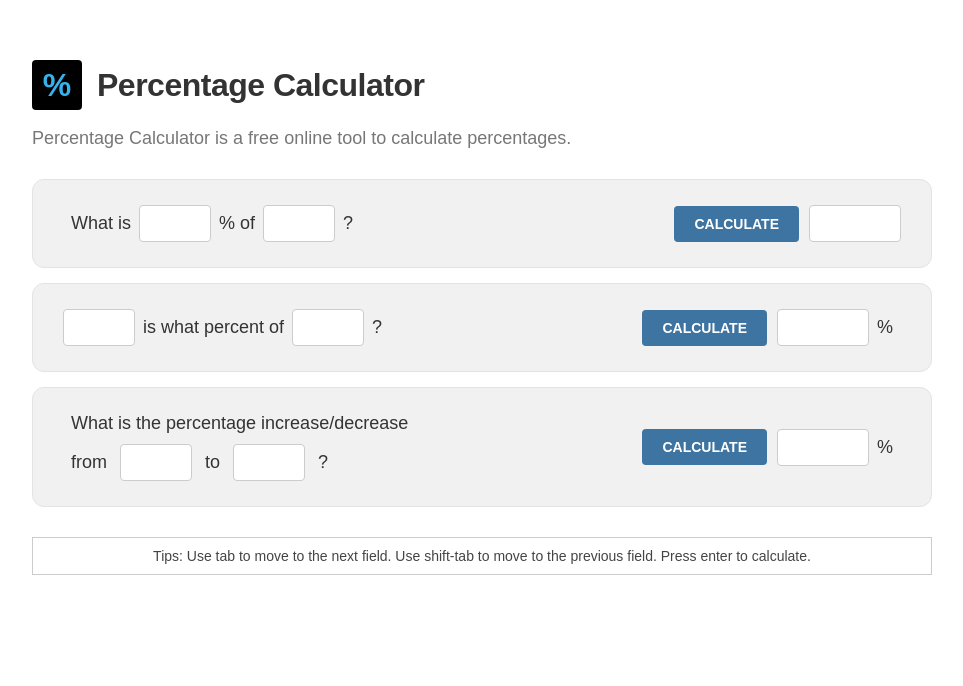
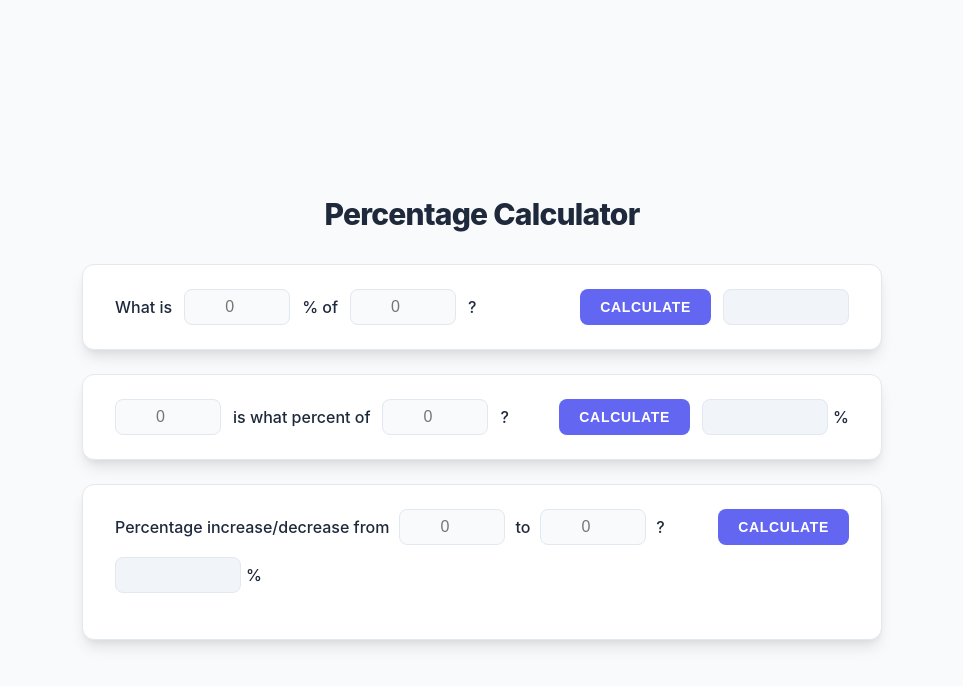
Before and after one commit to acolleague/me, a plain HTML site: page percentage-calculator.html in a window 1280 px wide. Shown: the whole page, without its empty margins (158-1121 px from the left). Drawn offline with Linux system fonts and the light colour scheme.

Commit message:
add x func and styling changes percentage-calculator.html

```diff
--- a/percentage-calculator.html
+++ b/percentage-calculator.html
@@ -5,179 +5,187 @@
     <meta name="viewport" content="width=device-width, initial-scale=1.0">
     <title>Percentage Calculator</title>
     <style>
-        body {
-            font-family: Arial, Helvetica, sans-serif;
-            color: #333;
-            max-width: 900px;
-            margin: 40px auto;
-            padding: 20px;
-            background-color: #ffffff;
+        :root {
+            --primary-accent: #6366f1;    /* Indigo Brand Color */
+            --bg-color: #f8fafc;
+            --card-bg: #ffffff;
+            --text-main: #1e293b;
+            --text-muted: #64748b;
+            --input-border: #e2e8f0;
+            --radius: 12px;
+            --shadow: 0 10px 15px -3px rgba(0, 0, 0, 0.1), 0 4px 6px -2px rgba(0, 0, 0, 0.05);
         }
 
-        /* Header Styling */
-        .header-container {
-            display: flex;
-            align-items: center;
-            margin-bottom: 10px;
-        }
-
-        .logo-box {
-            background-color: black;
-            color: #35b3ee; /* Light blue % symbol color */
-            width: 50px;
-            height: 50px;
+        body {
+            font-family: 'Inter', system-ui, -apple-system, sans-serif;
+            background-color: var(--bg-color);
+            color: var(--text-main);
             display: flex;
             justify-content: center;
             align-items: center;
-            font-size: 32px;
-            font-weight: bold;
-            border-radius: 4px;
-            margin-right: 15px;
+            min-height: 100vh;
+            margin: 0;
+            padding: 20px;
+        }
+
+        .container {
+            width: 100%;
+            max-width: 800px;
         }
 
         h1 {
-            font-size: 32px;
-            margin: 0;
-            letter-spacing: -0.5px;
+            font-size: 1.875rem;
+            font-weight: 800;
+            margin-bottom: 2rem;
+            letter-spacing: -0.025em;
+            text-align: center;
         }
 
-        .sub-header {
-            color: #777;
-            font-size: 18px;
-            margin-bottom: 30px;
-        }
-
-        /* Calculation Row Styling */
         .calc-row {
-            background-color: #f1f1f1;
-            border: 1px solid #e3e3e3;
-            border-radius: 12px;
-            padding: 25px 30px;
-            margin-bottom: 15px;
+            background: var(--card-bg);
+            padding: 1.5rem 2rem;
+            border-radius: var(--radius);
+            box-shadow: var(--shadow);
+            border: 1px solid var(--input-border);
+            margin-bottom: 1.5rem;
             display: flex;
             align-items: center;
-            font-size: 18px;
+            flex-wrap: wrap;
+            gap: 12px;
         }
 
         .calc-row span {
-            margin: 0 8px;
+            font-weight: 500;
+            color: var(--text-main);
         }
 
+        /* Input Styling from VAT App */
         input {
-            width: 60px;
-            height: 35px;
-            border: 1px solid #ccc;
-            border-radius: 4px;
-            font-size: 18px;
-            padding: 0 5px;
+            padding: 8px 12px;
+            background: var(--bg-color);
+            border: 1px solid var(--input-border);
+            border-radius: 8px;
+            color: var(--text-main);
+            font-size: 1rem;
+            width: 80px;
             text-align: center;
+            transition: all 0.2s;
         }
 
-        /* Larger output fields like the screenshot */
-        .output-field {
-            width: 80px;
-            background-color: #fff;
-            margin-left: 10px;
+        input:focus {
+            outline: none;
+            border-color: var(--primary-accent);
+            box-shadow: 0 0 0 3px rgba(99, 102, 241, 0.1);
         }
 
+        /* Read-only output box styling */
+        .output-box {
+            background: #f1f5f9;
+            border-color: var(--input-border);
+            font-weight: 700;
+            color: var(--primary-accent);
+            cursor: default;
+            width: 100px;
+        }
+
+        /* Calculate Button styling */
         button {
-            background-color: #3e74a1;
+            background-color: var(--primary-accent);
             color: white;
             border: none;
-            border-radius: 4px;
+            border-radius: 8px;
             padding: 10px 20px;
-            font-weight: bold;
-            font-size: 14px;
+            font-size: 0.875rem;
+            font-weight: 700;
+            text-transform: uppercase;
+            letter-spacing: 0.05em;
             cursor: pointer;
-            margin-left: auto; /* Push to the right */
-            transition: background 0.2s;
+            margin-left: auto; /* Pushes button and output to the right */
+            transition: opacity 0.2s;
         }
 
         button:hover {
-            background-color: #2e5a7e;
+            opacity: 0.9;
         }
 
-        /* Tips Bar */
-        .tips-bar {
-            border: 1px solid #ccc;
-            padding: 10px;
-            text-align: center;
-            font-size: 14px;
-            color: #444;
-            margin-top: 30px;
+        /* Specific styles for the multiplier text */
+        .multiplier-text {
+            width: 100%;
+            margin-top: 10px;
+            font-size: 0.85rem;
+            color: var(--text-muted);
+            text-align: right;
+            font-style: italic;
         }
 
-        /* Responsive */
-        @media (max-width: 600px) {
+        @media (max-width: 640px) {
             .calc-row {
                 flex-direction: column;
-                gap: 15px;
                 text-align: center;
             }
             button {
-                margin: 0 auto;
+                margin: 10px 0;
+                width: 100%;
             }
+            .multiplier-text { text-align: center; }
         }
     </style>
 </head>
 <body>
 
-    <div class="header-container">
-        <div class="logo-box">%</div>
+<div class="container">
     <h1>Percentage Calculator</h1>
-    </div>
-    <p class="sub-header">Percentage Calculator is a free online tool to calculate percentages.</p>
 
-    <!-- Calculator 1 -->
+    <!-- Row 1 -->
     <div class="calc-row">
         <span>What is</span>
-        <input type="number" id="c1_p" placeholder="">
+        <input type="number" id="c1_p" placeholder="0">
         <span>% of</span>
-        <input type="number" id="c1_v" placeholder="">
+        <input type="number" id="c1_v" placeholder="0">
         <span>?</span>
-        <button onclick="calc1()">CALCULATE</button>
-        <input type="text" id="c1_res" class="output-field" readonly>
+        <button onclick="calc1()">Calculate</button>
+        <input type="text" id="c1_res" class="output-box" readonly>
     </div>
 
-    <!-- Calculator 2 -->
+    <!-- Row 2 -->
     <div class="calc-row">
-        <input type="number" id="c2_v1" placeholder="">
+        <input type="number" id="c2_v1" placeholder="0">
         <span>is what percent of</span>
-        <input type="number" id="c2_v2" placeholder="">
+        <input type="number" id="c2_v2" placeholder="0">
         <span>?</span>
-        <button onclick="calc2()">CALCULATE</button>
-        <input type="text" id="c2_res" class="output-field" readonly>
+        <button onclick="calc2()">Calculate</button>
+        <div style="display: flex; align-items: center; gap: 5px;">
+            <input type="text" id="c2_res" class="output-box" readonly>
             <span>%</span>
         </div>
+    </div>
 
-    <!-- Calculator 3 -->
+    <!-- Row 3 -->
     <div class="calc-row">
-        <div style="display:flex; flex-direction: column;">
-            <span>What is the percentage increase/decrease</span>
-            <div style="margin-top: 10px;">
-                <span>from</span>
-                <input type="number" id="c3_v1" placeholder="">
+        <div style="display: flex; flex-direction: column; gap: 8px; flex-grow: 1;">
+            <div style="display: flex; align-items: center; gap: 10px; flex-wrap: wrap;">
+                <span>Percentage increase/decrease from</span>
+                <input type="number" id="c3_v1" placeholder="0">
                 <span>to</span>
-                <input type="number" id="c3_v2" placeholder="">
+                <input type="number" id="c3_v2" placeholder="0">
                 <span>?</span>
             </div>
         </div>
-        <button onclick="calc3()">CALCULATE</button>
-        <input type="text" id="c3_res" class="output-field" readonly>
+        <button onclick="calc3()">Calculate</button>
+        <div style="display: flex; align-items: center; gap: 5px;">
+            <input type="text" id="c3_res" class="output-box" readonly>
             <span>%</span>
         </div>
-
-    <div class="tips-bar">
-        Tips: Use tab to move to the next field. Use shift-tab to move to the previous field. Press enter to calculate.
+        <div id="c3_multiplier" class="multiplier-text"></div>
+    </div>
 </div>
 
 <script>
-        // Formats numbers to avoid long decimals
     function format(num) {
-            return parseFloat(num.toFixed(2));
+        return parseFloat(num.toFixed(2)).toLocaleString();
     }
 
-        // Logic for Row 1: What is X% of Y?
+    // Row 1: What is X% of Y?
     function calc1() {
         const p = parseFloat(document.getElementById('c1_p').value);
         const v = parseFloat(document.getElementById('c1_v').value);
@@ -186,7 +194,7 @@
         }
     }
 
-        // Logic for Row 2: X is what percent of Y?
+    // Row 2: X is what % of Y?
     function calc2() {
         const v1 = parseFloat(document.getElementById('c2_v1').value);
         const v2 = parseFloat(document.getElementById('c2_v2').value);
@@ -195,22 +203,34 @@
         }
     }
 
-        // Logic for Row 3: % increase/decrease from X to Y?
+    // Row 3: % Change + Multiplier logic
     function calc3() {
         const v1 = parseFloat(document.getElementById('c3_v1').value);
         const v2 = parseFloat(document.getElementById('c3_v2').value);
+        const resBox = document.getElementById('c3_res');
+        const multBox = document.getElementById('c3_multiplier');
+
         if (!isNaN(v1) && !isNaN(v2) && v1 !== 0) {
+            // Percentage calculation
             const diff = v2 - v1;
-                document.getElementById('c3_res').value = format((diff / v1) * 100);
+            const percentChange = (diff / v1) * 100;
+            resBox.value = format(percentChange);
+
+            // Multiplier calculation
+            const multiplier = v2 / v1;
+            const type = v2 >= v1 ? "increase" : "decrease";
+            multBox.innerText = `This is a ${multiplier.toFixed(2)}x ${type} (relative to original)`;
+        } else {
+            multBox.innerText = "";
         }
     }
 
-        // Listen for "Enter" key in any input to trigger calculation for that row
+    // Allow "Enter" key to trigger calculations
     document.querySelectorAll('input').forEach(input => {
-            input.addEventListener('keypress', function (e) {
+        input.addEventListener('keypress', (e) => {
             if (e.key === 'Enter') {
-                    // Find the button within the same row and click it
-                    this.closest('.calc-row').querySelector('button').click();
+                const row = e.target.closest('.calc-row');
+                row.querySelector('button').click();
             }
         });
     });
```
Lines whose indentation alone changed are shown as unchanged.
